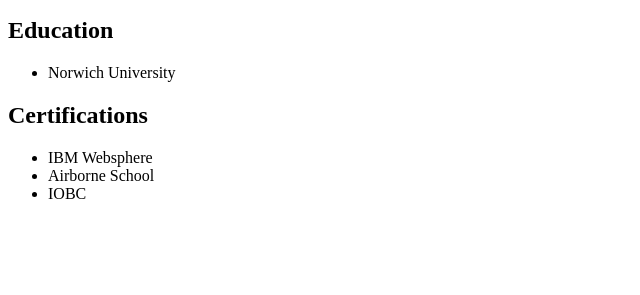
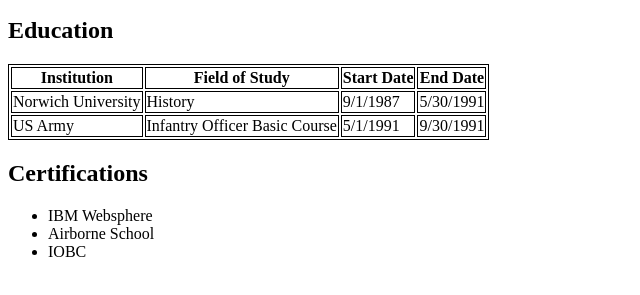
Before and after one commit to LMstephencostello/GFCWebProject1, a plain HTML site: page skills.html in a window 1280 px wide. Shown: the part 219-514 px from the top of the page, without its empty margins (0-640 px from the left). Drawn offline with Linux system fonts and the light colour scheme.

Commit message:
added table to skills page

```diff
--- a/skills.html
+++ b/skills.html
@@ -3,6 +3,11 @@
 <html>
     <head>
         <title>Steve Costello - Skills</title>
+        <style>
+            table, th, td {
+                border: 1px solid black;
+            }
+        </style>
     </head>
     <body>
         <h3>Navigation</h3>
@@ -15,9 +20,30 @@
             <li>Source Code Managements</li>
         </ul>
         <h2>Education</h2>
-        <ul>
-            <li>Norwich University</li>
-        </ul>
+        <table>
+            <thead>
+                <tr>
+                    <th>Institution</th>
+                    <th>Field of Study</th>
+                    <th>Start Date</th>
+                    <th>End Date</th>
+                </tr>
+            </thead>
+            <tbody>
+                <tr>
+                    <td>Norwich University</td>
+                    <td>History</td>
+                    <td>9/1/1987</td>
+                    <td>5/30/1991</td>
+                </tr>
+                <tr>
+                    <td>US Army</td>
+                    <td>Infantry Officer Basic Course</td>
+                    <td>5/1/1991</td>
+                    <td>9/30/1991</td>
+                </tr>
+            </tbody>
+        </table>
         <h2>Certifications</h2>
         <ul>
             <li>IBM Websphere</li>
```
